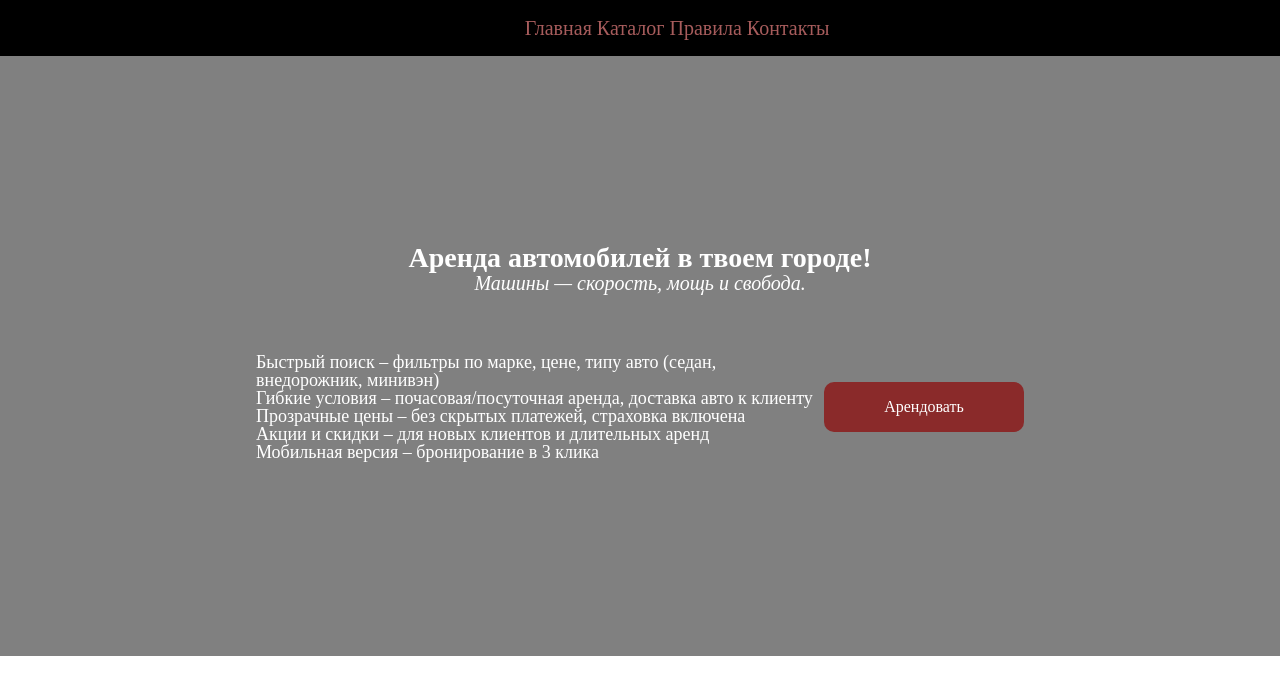
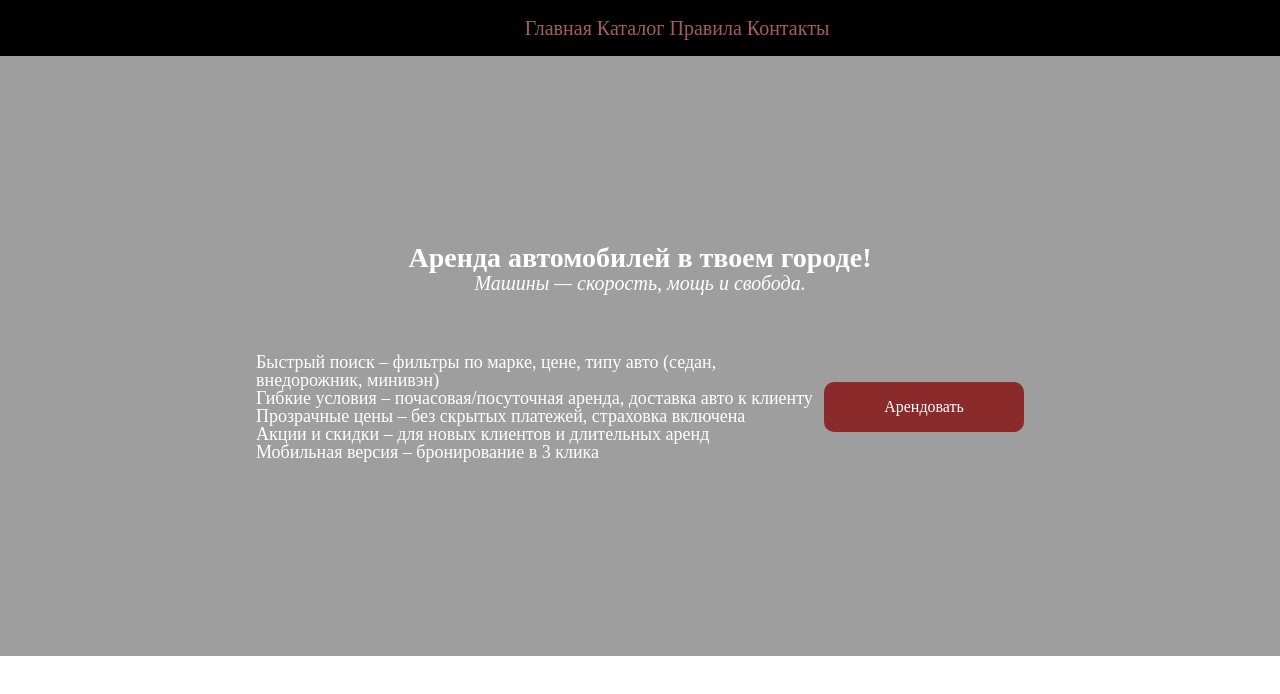
Before and after one commit to neeeevermore/SjProject, a plain HTML site: page Sj/index.html in a window 1280 px wide. Drawn offline with Linux system fonts and the light colour scheme; the site is published under a folder, as on GitHub Pages, so addresses that start at the root find nothing.

Commit message:
Add files via upload

```diff
--- a/Sj/styles.css
+++ b/Sj/styles.css
@@ -130,7 +130,7 @@ input, select {
 .welcomepage-bar {
   width: 100%;
   height: 100%;
-  background-image: url(/graphic/i.webp);
+  background-image: url(graphic/i.webp);
   display: flex;
   justify-content: center;
   flex-direction: column;
```
